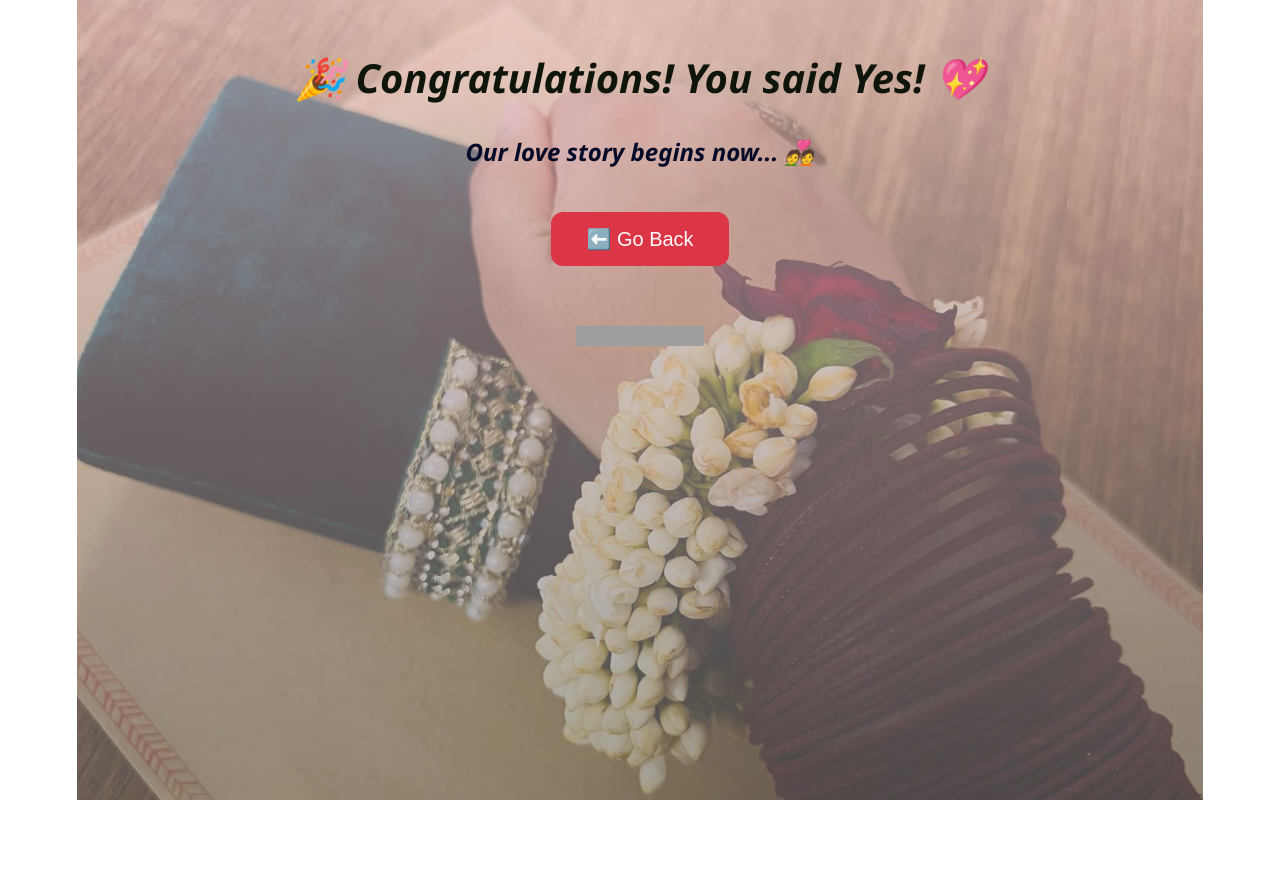
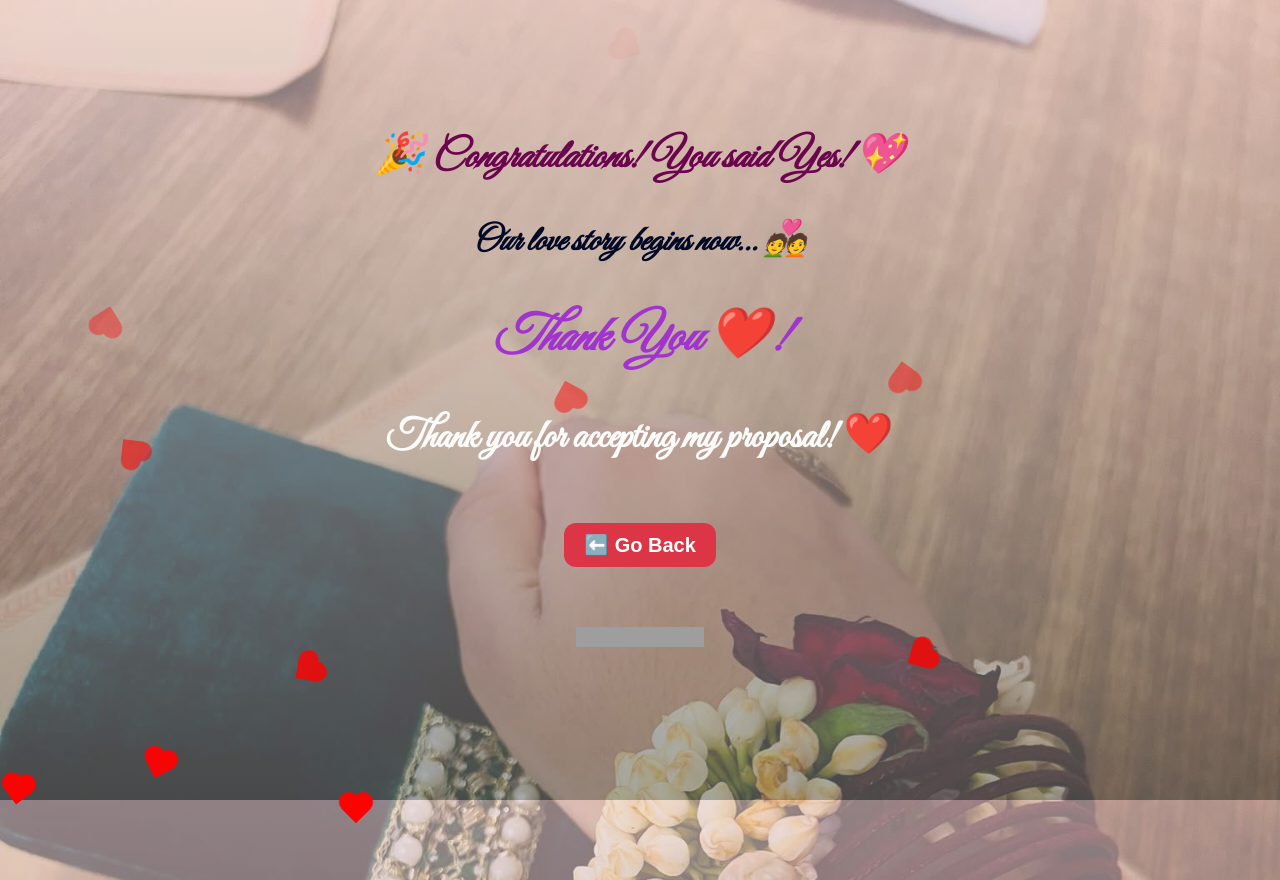
Before and after one commit to Shohan11369/Love-JS, a plain HTML site: page index1.html in a window 1280 px wide. Before the commit the page ends 800 px from the top, so only its background shows below. Drawn offline with Linux system fonts and the light colour scheme; grey boxes are pictures that could not be loaded; a web font is replaced by a local one.

Commit message:
First Love

```diff
--- a/index1.html
+++ b/index1.html
@@ -4,14 +4,22 @@
     <meta charset="UTF-8" />
     <title>Congratulations!</title>
     <link rel="stylesheet" href="style.css" />
+    <link
+      href="https://fonts.googleapis.com/css2?family=Great+Vibes&family=Segoe+UI&display=swap"
+      rel="stylesheet"
+    />
   </head>
   <body>
+    <div class="hearts"></div>
+
     <h1 class="congrats">🎉 Congratulations! You said Yes! 💖</h1>
     <p class="subtext">Our love story begins now... 💑</p>
+    <h1>Thank You ❤️!</h1>
+    <p>Thank you for accepting my proposal! ❤️</p>
 
     <button onclick="goBack()" class="no">⬅️ Go Back</button>
 
-    <!-- Optional background music -->
+    <!-- Optional Sound -->
     <div style="margin-top: 40px">
       <iframe
         width="10%"
@@ -20,15 +28,23 @@
         frameborder="no"
         allow="autoplay"
         src="https://w.soundcloud.com/player/?url=https%3A//soundcloud.com/ilya-bokarev/lady-gaga-bruno-mars-die-with&auto_play=true&hide_related=true&show_comments=false&show_user=false&show_reposts=false&visual=false"
-      >
-        >
-      </iframe>
+      ></iframe>
     </div>
 
     <script>
       function goBack() {
         window.location.href = "index.html";
       }
+
+      function createHeart() {
+        const heart = document.createElement("div");
+        heart.className = "heart";
+        heart.style.left = Math.random() * 100 + "vw";
+        heart.style.animationDuration = Math.random() * 2 + 4 + "s";
+        document.body.appendChild(heart);
+        setTimeout(() => heart.remove(), 6000);
+      }
+      setInterval(createHeart, 500);
     </script>
   </body>
 </html>
--- a/style.css
+++ b/style.css
@@ -1,49 +1,58 @@
 body {
   background: linear-gradient(
-      rgba(234, 196, 202, 0.6),
+      rgba(237, 208, 212, 0.6),
       rgba(117, 116, 115, 0.6)
     ),
     url("images/bg-love.jpg");
 
-  background-size: 88%;
+  background-size: cover;
   background-position: center 40%;
   background-repeat: no-repeat;
   background-attachment: fixed;
 
   font-family: "Segoe UI", sans-serif;
   text-align: center;
-  /* padding-top: 80px;
-  padding-bottom: 100px; */
   margin: 0;
   overflow-x: hidden;
-  height: 90vh;
+  min-height: 100vh;
+  padding-top: 80px;
 }
 
 h1 {
-  font-size: 36px;
-  color: #ec0aa0;
-  font-weight: bold;
+  font-family: "Great Vibes", cursive;
+  font-size: 50px;
+  color: #a134cf;
+  font-weight: bolder;
   font-style: italic;
-  text-align: center;
+  margin-bottom: 30px;
+  animation: fadeInUp 2s ease-in-out;
+}
 
-  margin-bottom: 30px;
+p {
+  font-size: 40px;
+  font-family: "Great Vibes", cursive;
+  margin-bottom: 40px;
+  color: rgb(251, 251, 249);
+  font-weight: bolder;
+  animation: fadeInZoom 2.5s ease-in-out;
 }
 
 button {
-  padding: 15px 35px;
+  padding: 10px 20px;
   font-size: 20px;
   margin: 20px;
   border: none;
   border-radius: 12px;
   cursor: pointer;
   transition: 0.3s;
+  font-weight: bold;
+  animation: popIn 1.5s ease-in-out;
 }
 
 .yes {
   background-color: #5b9bdb;
   color: white;
 }
-
 .yes:hover {
   background-color: #ade0b8;
   color: black;
@@ -53,7 +62,6 @@ button {
   background-color: #dc3545;
   color: white;
 }
-
 .no:hover {
   background-color: #6e0913;
 }
@@ -66,17 +74,19 @@ button {
 }
 
 .congrats {
-  color: #0f150b;
+  color: #6b054e;
   font-weight: bolder;
   font-size: 40px;
   margin-top: 50px;
+  animation: fadeInZoom 2s ease-out;
 }
 
 .subtext {
-  font-size: 24px;
+  font-size: 35px;
   font-weight: bolder;
   font-style: oblique;
   color: #020a27;
+  animation: fadeInUp 2s ease-in-out;
 }
 
 /* Floating Heart Animation */
@@ -86,9 +96,10 @@ button {
   height: 20px;
   background: red;
   transform: rotate(45deg);
-  animation: float 4s linear infinite;
+  animation: floatHeart 6s ease-in infinite;
+  top: 100vh;
+  z-index: 0;
 }
-
 .heart::before,
 .heart::after {
   content: "";
@@ -98,24 +109,56 @@ button {
   background: red;
   border-radius: 50%;
 }
-
 .heart::before {
   top: -10px;
   left: 0;
 }
-
 .heart::after {
   left: -10px;
   top: 0;
 }
 
-@keyframes float {
+/* Animations */
+@keyframes fadeInUp {
+  0% {
+    opacity: 0;
+    transform: translateY(30px);
+  }
+  100% {
+    opacity: 1;
+    transform: translateY(0);
+  }
+}
+
+@keyframes fadeInZoom {
+  0% {
+    opacity: 0;
+    transform: scale(0.85);
+  }
+  100% {
+    opacity: 1;
+    transform: scale(1);
+  }
+}
+
+@keyframes popIn {
+  0% {
+    opacity: 0;
+    transform: scale(0.8);
+  }
+  100% {
+    opacity: 1;
+    transform: scale(1);
+  }
+}
+
+@keyframes floatHeart {
   0% {
     transform: translateY(0) rotate(45deg);
     opacity: 1;
   }
   100% {
-    transform: translateY(-600px) rotate(45deg);
+    transform: translateY(-100vh) rotate(360deg);
     opacity: 0;
   }
 }
```
Also changed, not shown: index.html (+22 -2 lines).
